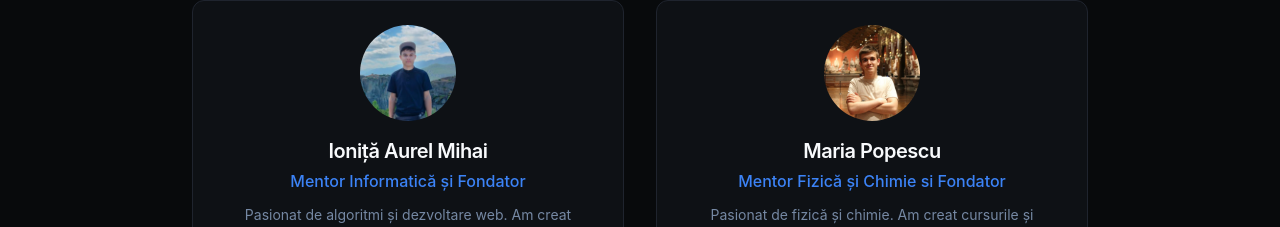
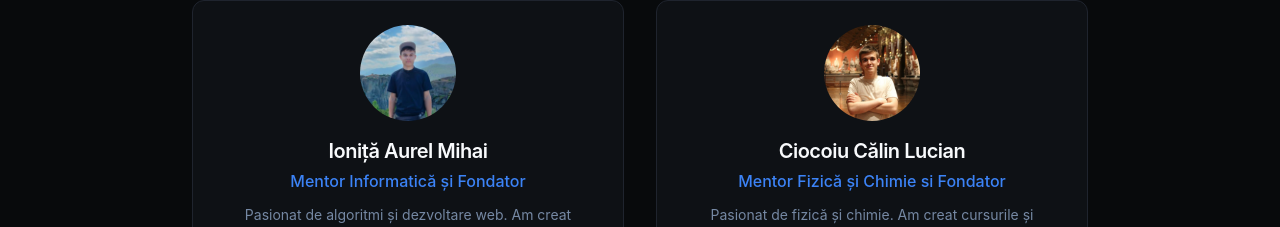
Before and after one commit to iam269/olimpix, a React (Vite) app: page /creatori in a window 1280 px wide. Shown: the part 272-499 px from the top of the page. Built offline with nearby package versions, Linux system fonts and the light colour scheme.

Commit message:
chore(pages): update creator name in Creators page

```diff
--- a/src/pages/Creators.tsx
+++ b/src/pages/Creators.tsx
@@ -11,7 +11,7 @@ const creators = [
     image: "/creator.jpg",
   },
   {
-    name: "Maria Popescu",
+    name: "Ciocoiu Călin Lucian",
     role: "Mentor Fizică și Chimie si Fondator",
     description: "Pasionat de fizică și chimie. Am creat cursurile și problemele pentru olimpiade.",
     github: "https://github.com",
```
Also changed, not shown: src/pages/Ajutor.tsx (added).
